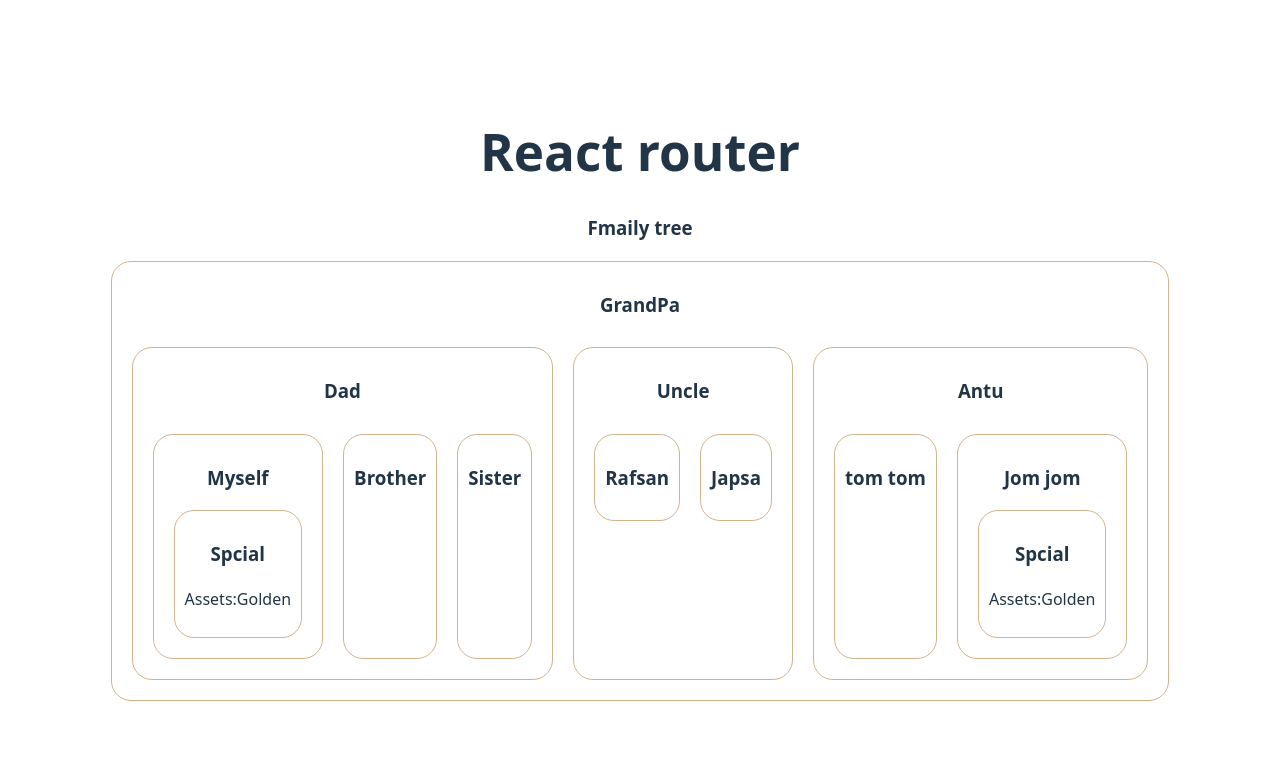
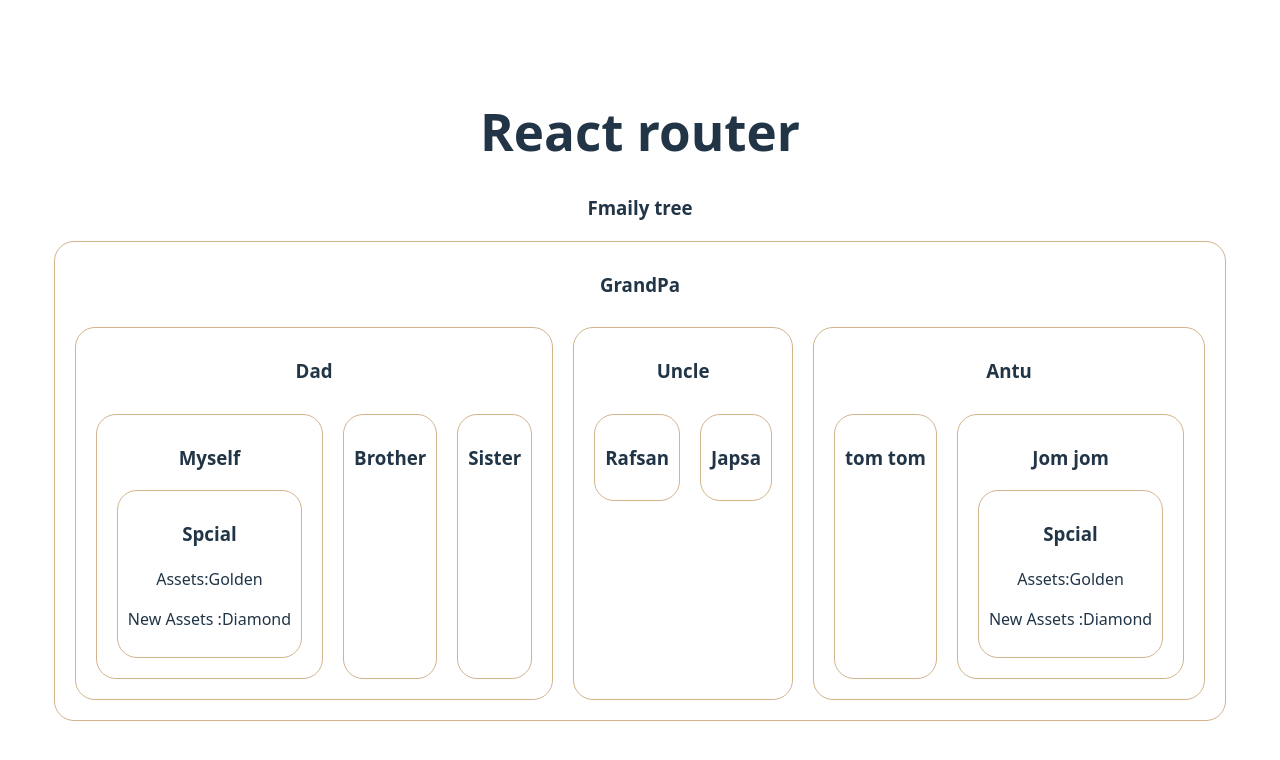
Before and after one commit to Al-Shahriar-Nazim/react-router-part-03, a React (Vite) app: page / in a window 1280 px wide. Shown: the top 760 px of the page. Built offline with nearby package versions, Linux system fonts and the light colour scheme.

Commit message:
added context api

```diff
--- a/src/components/FamilyTree/FamilyTree.jsx
+++ b/src/components/FamilyTree/FamilyTree.jsx
@@ -1,14 +1,23 @@
 import React from 'react';
 import GrandPa from './GrandPa';
+import { createContext } from 'react';
+ const AssetContext = createContext("");
 
 const FamilyTree = () => {
     const assets = 'Golden';
+    const newAssets = 'Diamond';
     return (
         <div>
             <h3>Fmaily tree</h3>
-            <GrandPa assets={assets}></GrandPa>
+            <div>
+                <AssetContext.Provider value={newAssets}>
+                    <GrandPa assets={assets}></GrandPa>
+                </AssetContext.Provider>
+            </div>
+
         </div>
     );
 };
 
 export default FamilyTree;
+export { AssetContext };
--- a/src/components/FamilyTree/Spcial.jsx
+++ b/src/components/FamilyTree/Spcial.jsx
@@ -1,10 +1,15 @@
 import React from 'react';
+import { useContext } from 'react';
+import { AssetContext } from './FamilyTree';
+
 
 const Spcial = ({assets}) => {
+const newAssets = useContext(AssetContext);
     return (
         <div>
             <h3>Spcial</h3>
             <p>Assets:{assets}</p>
+            <p>New Assets :{newAssets}</p>
         </div>
     );
 };
```
